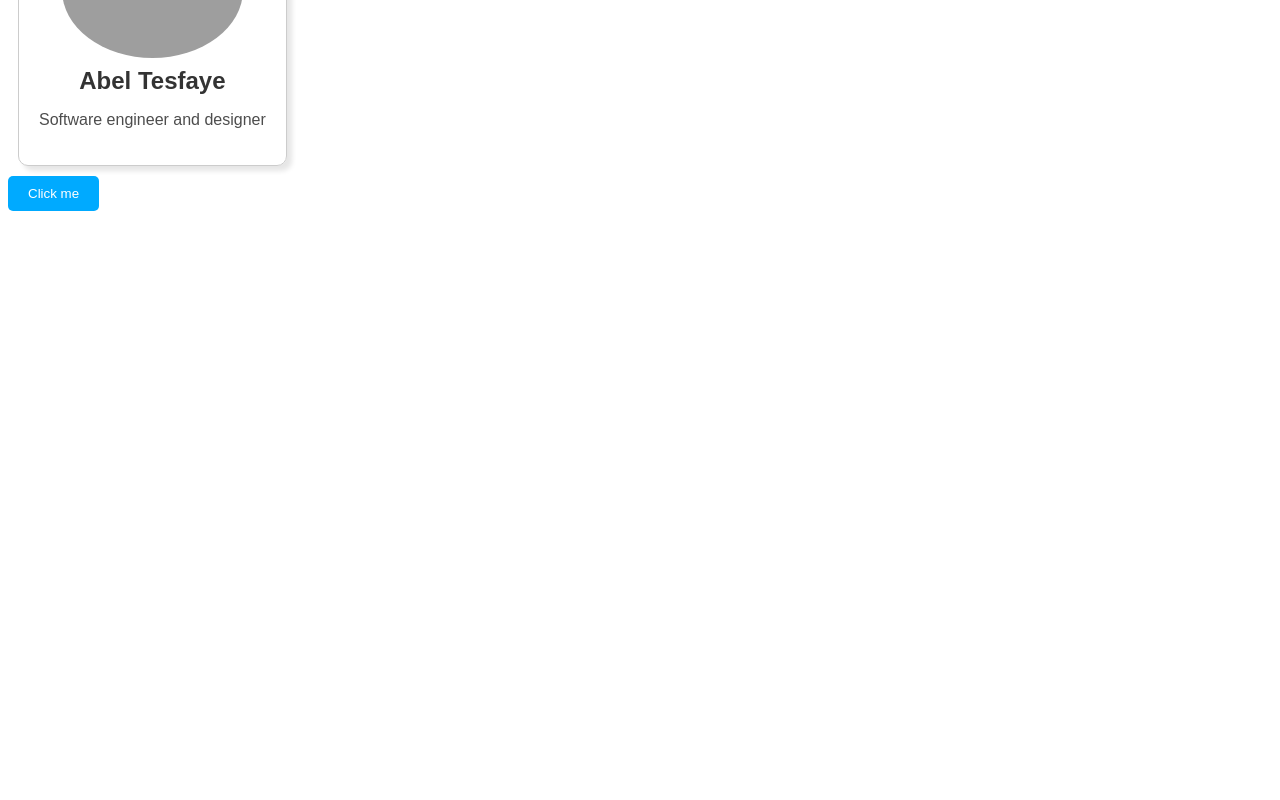
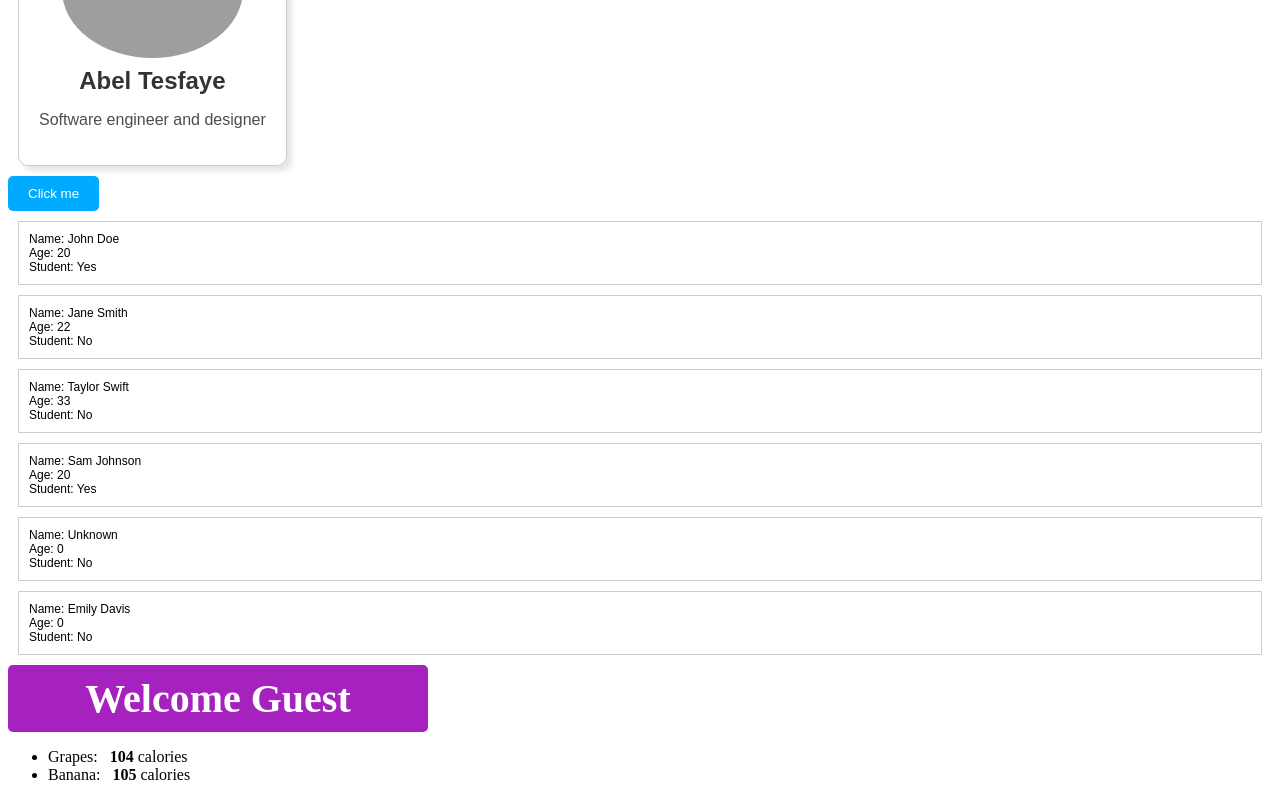
Before and after one commit to tsionawitworkneh/react-learning-journey, a React (Vite) app: page / in a window 1280 px wide. Shown: the part 409-1209 px from the top of the page. Before the commit the page ends 800 px from the top, so only its background shows below. Built offline with nearby package versions, Linux system fonts and the light colour scheme; grey boxes are pictures that could not be loaded.

Commit message:
Conditional Rendering and Render List

```diff
--- a/package.json
+++ b/package.json
@@ -10,6 +10,7 @@
     "preview": "vite preview"
   },
   "dependencies": {
+    "prop-types": "^15.8.1",
     "react": "^19.2.4",
     "react-dom": "^19.2.4"
   },
--- a/src/App.jsx
+++ b/src/App.jsx
@@ -3,6 +3,9 @@ import Footer from './Footer.jsx'
 import Food from './Food.jsx'
 import Card from './Card.jsx'
 import Button from './Button/Button.jsx'
+import Student from './Student.jsx'
+import UserGreeting from './UserGreeting.jsx'
+import List from './List.jsx'
 
 function App() {
   return (
@@ -13,8 +16,19 @@ function App() {
       <hr />
       <Card /> <br />
       <Button />
+      <br />
+      <Student name="John Doe" age={"20"} isStudent={true} />
+      <Student name="Jane Smith" age={22} isStudent={false} />
+      <Student name="Taylor Swift" age={33} isStudent={false} />
+      <Student name="Sam Johnson" age={20} isStudent={true} />
+      <Student />
+      <Student name={"Emily Davis"} />
+      <UserGreeting isLoggedIn={true} />
+      <List />
     </>
   );
 }
 
+
+
 export default App
--- /dev/null
+++ b/src/List.jsx
@@ -0,0 +1,28 @@
+
+function List(){
+    const fruits  = [{id: 1,name: "Apple", calories: 95},
+                     {id: 5,name: "Grapes", calories: 104},
+                     {id: 3,name: "Cherry", calories: 5},
+                     {id: 4,name: "Orange", calories: 62},
+                     {id: 2,name: "Banana", calories: 105}
+                    ];
+    //fruits.sort((a,b) => a.name.localeCompare(b.name)); - Alphabetical
+    //fruits.sort((a,b) => b.name.localeCompare(a.name)); -Reverse Alphabetical
+    //fruits.sort((a,b) => a.calories - b.calories); // Sort by calories in ascending order
+    //fruits.sort((a,b) => b.calories - a.calories);
+
+    const highCalFruits = fruits.filter(fruit => fruit.calories >= 100);
+
+    {/** const listItems = fruits.map(fruit =><li key={fruit.id}>{fruit.name}: &nbsp; <b>{fruit.calories}</b> calories</li>)
+    return(
+        <ul>{listItems}</ul>
+    );*/}
+
+    const listItems = highCalFruits.map(highCalFruit =><li key={highCalFruit.id}>{highCalFruit.name}: &nbsp; <b>{highCalFruit.calories}</b> calories</li>)
+    return(
+        <ul>{listItems}</ul>
+    );
+
+}
+
+export default List;
--- /dev/null
+++ b/src/Student.jsx
@@ -0,0 +1,22 @@
+import PropTypes from 'prop-types'
+
+function Student({ name = "Unknown", age = 0, isStudent = false }){
+    return(
+        <div className="student">
+            <p>Name: {name}</p>
+            <p>Age: {age}</p>
+            <p>Student: {isStudent ? "Yes" : "No"}</p>
+        </div>
+    );
+}
+
+Student.propTypes = {
+  name: PropTypes.string,
+  age: PropTypes.number,
+  isStudent: PropTypes.bool
+};
+
+
+
+
+export default Student;
--- /dev/null
+++ b/src/UserGreeting.jsx
@@ -0,0 +1,18 @@
+import PropTypes from "prop-types";
+
+function UserGreeting({isLoggedIn= false, username ="Guest"} ) {
+    const welcomeMsg = <h2 className="welcome-msg">
+                            Welcome {username}
+                       </h2>
+    const loginPrompt = <h2 className="login-prompt">
+                             Please log in to continue
+                        </h2>
+    return(isLoggedIn ? welcomeMsg : loginPrompt);
+}
+
+UserGreeting.prototypes = {
+    isLoggedIn: PropTypes.bool,
+    username: PropTypes.string,
+}
+
+export default UserGreeting;
--- a/src/index.css
+++ b/src/index.css
@@ -26,3 +26,37 @@
     font-family: Arial, sans-serif;
     color: hsl(0, 0%, 30%);
 }
+
+.student {
+    font-family: Arial, Helvetica, sans-serif;
+    font-size: 12px;
+    padding: 10px;
+    border: 1px solid hsl(0, 0%, 80%);
+    margin: 10px;
+}
+
+.student p {
+    margin: 0;
+}
+
+.welcome-msg{
+    font-size: 2.5em;
+    background-color: hsl(290, 70%, 44%);
+    color: hsl(0, 0%, 100%);
+    padding: 10px;
+    border-radius: 5px;
+    margin: 0;
+    max-width: 400px;
+    text-align: center;
+}
+
+.login-prompt{
+    font-size: 1.5em;
+    background-color: hsl(0, 0%, 90%);
+    color: hsl(0, 0%, 20%);
+    padding: 10px;
+    border-radius: 5px;
+    margin: 0;
+    max-width: 400px;
+    text-align: center;
+}
```
Also changed, not shown: 1 other file (tests, documents, lock files or other folders).
